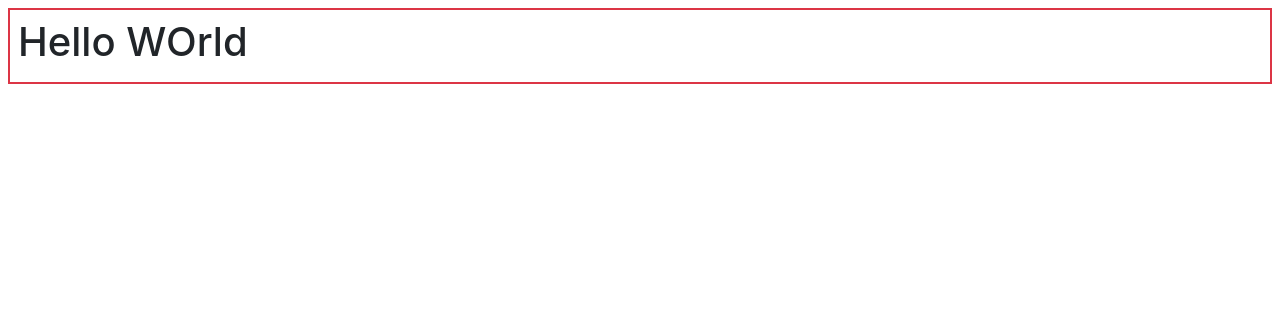
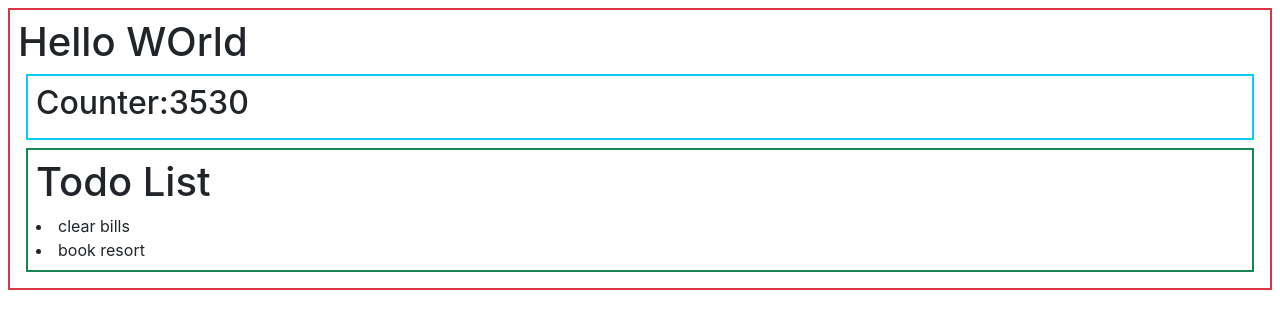
Before and after one commit to edupoly/rb18app, a React (Create React App) app: page / in a window 1280 px wide. Shown: the top 328 px of the page. Built offline with nearby package versions, Linux system fonts and the light colour scheme; the HTML template or start-up script is replaced by a standard one.

Commit message:
practical redux

```diff
--- a/package.json
+++ b/package.json
@@ -8,7 +8,9 @@
     "@testing-library/user-event": "^13.5.0",
     "react": "^18.2.0",
     "react-dom": "^18.2.0",
+    "react-redux": "^8.0.5",
     "react-scripts": "5.0.1",
+    "redux": "^4.2.0",
     "web-vitals": "^2.1.4"
   },
   "scripts": {
--- a/src/App.jsx
+++ b/src/App.jsx
@@ -1,10 +1,18 @@
 import logo from './logo.svg';
 import './App.css';
+import store from './store/store';
+import { Provider } from 'react-redux';
+import Counter from './components/Counter';
+import TodoList from './components/TodoList';
 function App() {
   return (
-    <div className="border border-2 border-danger p-2 m-2">
-     <h1>Hello WOrld</h1>
-    </div>
+    <Provider store={store}>
+      <div className="border border-2 border-danger p-2 m-2">
+      <h1>Hello WOrld</h1>
+      <Counter></Counter>
+      <TodoList></TodoList>
+      </div>
+    </Provider>
   );
 }
 
--- /dev/null
+++ b/src/components/Counter.jsx
@@ -0,0 +1,12 @@
+import React from 'react'
+import {connect} from 'react-redux'
+function Counter(props) {
+  console.log("props in counter component",props)
+  return (
+    <div className='border border-2 border-info p-2 m-2'>
+      <h2>Counter:{props.counter.count}</h2>
+    </div>
+  )
+}
+
+export default connect(function(store){return store})(Counter)
--- /dev/null
+++ b/src/components/TodoList.jsx
@@ -0,0 +1,17 @@
+import React from 'react'
+import {connect} from 'react-redux'
+function TodoList(props) {
+  console.log("props in TodoList",props)
+  return (
+    <div className='border border-2 border-success p-2 m-2'>
+      <h1>Todo List</h1>
+      {
+        props.todos.todos.map((todo)=>{
+          return <li>{todo}</li>
+        })
+      }
+    </div>
+  )
+}
+
+export default connect(function(store){return store})(TodoList)
--- /dev/null
+++ b/src/store/counter.reducer.js
@@ -0,0 +1,10 @@
+const initialState = {
+  count:3530
+}
+
+const counterReducer = (state=initialState,action)=>{
+
+  return state
+}
+
+export default counterReducer;
--- /dev/null
+++ b/src/store/store.js
@@ -0,0 +1,6 @@
+import todoReducer from "./todo.reducer";
+import counterReducer from "./counter.reducer";
+import {createStore,combineReducers} from 'redux'
+const reducer = combineReducers({counter:counterReducer,todos:todoReducer})
+const store = createStore(reducer)
+export default store;
--- /dev/null
+++ b/src/store/todo.reducer.js
@@ -0,0 +1,12 @@
+const initialState = {
+  todos:[
+    'clear bills',
+    'book resort'
+  ]
+}
+const todoReducer = (state=initialState,action)=>{
+
+  return state
+}
+
+export default todoReducer
```
Also changed, not shown: 1 other file (tests, documents, lock files or other folders).
